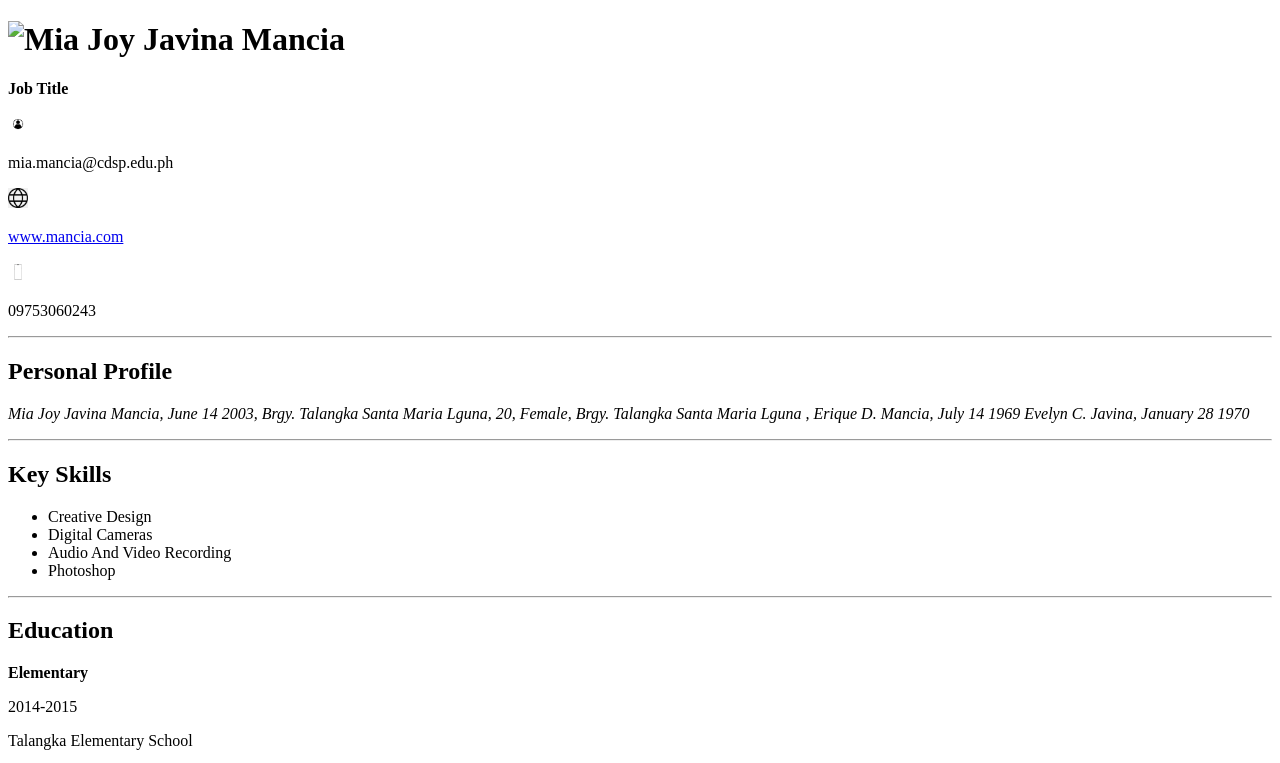
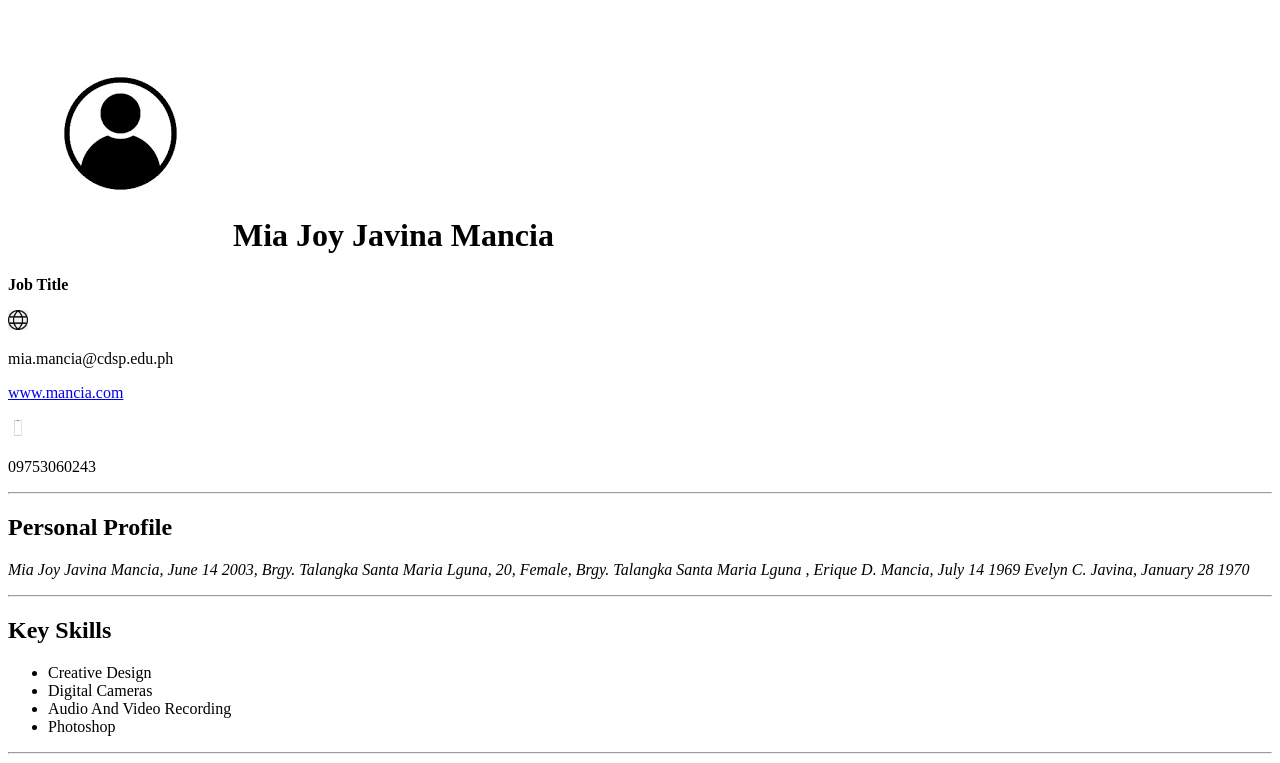
Before and after one commit to MiajoyJMancia4/Mia1, a plain HTML site: page src/index.html in a window 1280 px wide. Shown: the top 763 px of the page. Drawn offline with Linux system fonts and the light colour scheme; files whose address does not match are found by name.

Commit message:
Update index.html

```diff
--- a/src/index.html
+++ b/src/index.html
@@ -5,12 +5,11 @@
 </head>
 <body>
 
-  <h1><img src="C:\Users\user\Downloads\c99c351cb8360652d16f124fbea2b7befbf12648ca7c1c1bc54fde03e6d0965e.0.JPG" alt="Mia Joy Javina Mancia"></h1>
+  <h1><img src="C:\Users\B8\Desktop\Mia\src\profile.png" alt="Mia Joy Javina Mancia">Mia Joy Javina Mancia</h1>
 
   <b>Job Title</b>
-  <p><img src ="C:\Users\B8\Desktop\Mia\src\profile.png"height=20px width=20px></p>
+  <p><img src ="C:\Users\B8\Desktop\Mia\src\web.png"height=20px width=20px></p>
   <p>mia.mancia@cdsp.edu.ph</p>
-  <p> <img src ="C:\Users\B8\Desktop\Mia\src\web.png"height=20px width=20px>
   <p><a href="file:///C:/Users/user/MIA%20ASUS/.1588554982830/new%2033.html">www.mancia.com</a></p>
   <p> <img src ="C:\Users\B8\Desktop\Mia\src\mobile.png"height=20px width=20px>
   <p>09753060243</p>
```
